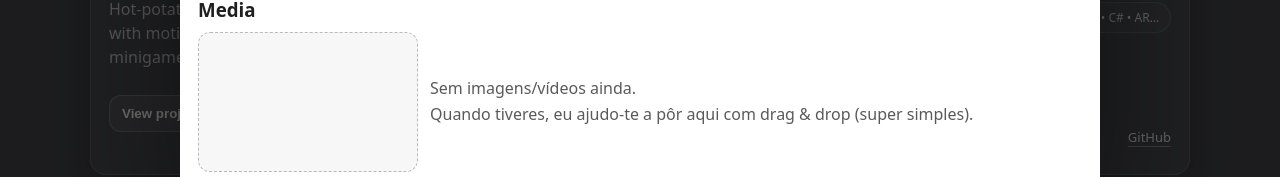
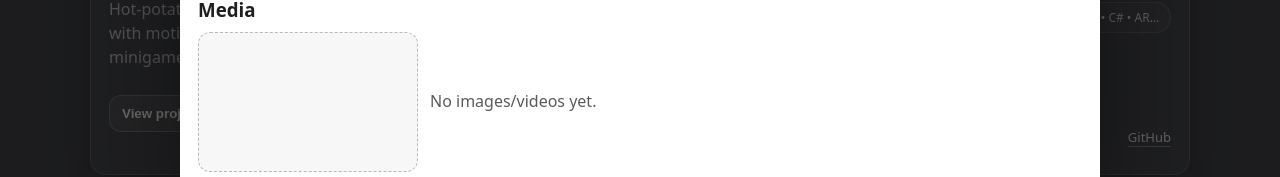
Before and after one commit to MarcoRodrigues2003/MarcoRodrigues2003.github.io, a React (Vite) app: page / in a window 1280 px wide. Both pictures are taken after a click on the button 268 px from the left and 829 px from the top of the page. Shown: the part 968-1145 px from the top of the page. Built offline with nearby package versions, Linux system fonts and the light colour scheme.

Commit message:
Update App.jsx

```diff
--- a/src/App.jsx
+++ b/src/App.jsx
@@ -108,10 +108,7 @@ function Modal({ open, onClose, project }) {
               <div className="mediaPlaceholder">
                 <div className="mediaPlaceholder__box" />
                 <div className="mediaPlaceholder__text">
-                  Sem imagens/vídeos ainda.
-                  <br />
-                  Quando tiveres, eu ajudo-te a pôr aqui com drag & drop (super
-                  simples).
+                   No images/videos yet.
                 </div>
               </div>
             ) : (
```
